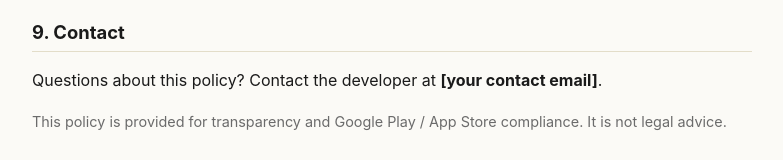
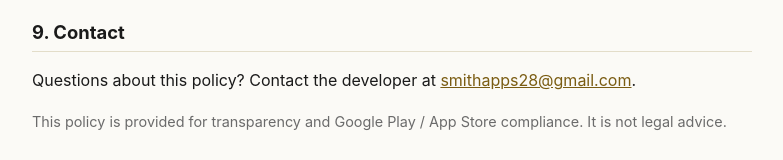
Before and after one commit to ZSmith-Own/Orthodox-Daily-readings-app, a plain HTML site: page privacy.html in a window 1280 px wide. Shown: the part 2343-2503 px from the top of the page, without its empty margins (248-1031 px from the left). Drawn offline with Linux system fonts and the light colour scheme.

Commit message:
Add contact email to privacy policy
Co-Authored-By: Claude Opus 4.8 <noreply@anthropic.com>

```diff
--- a/privacy.html
+++ b/privacy.html
@@ -139,7 +139,7 @@ at this same address. Continued use of the app after a change means you accept t
 <h2>9. Contact</h2>
 <p>
 Questions about this policy? Contact the developer at
-<strong>[your contact email]</strong>.
+<a href="mailto:smithapps28@gmail.com">smithapps28@gmail.com</a>.
 </p>
 
 <p class="muted">This policy is provided for transparency and Google Play / App Store compliance. It is not legal advice.</p>
```
